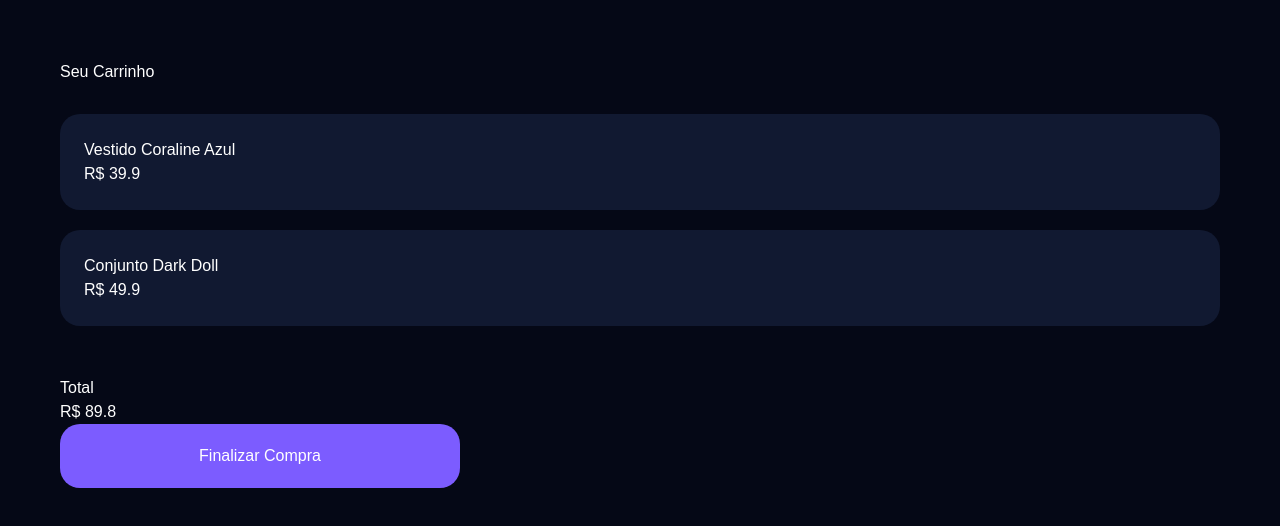
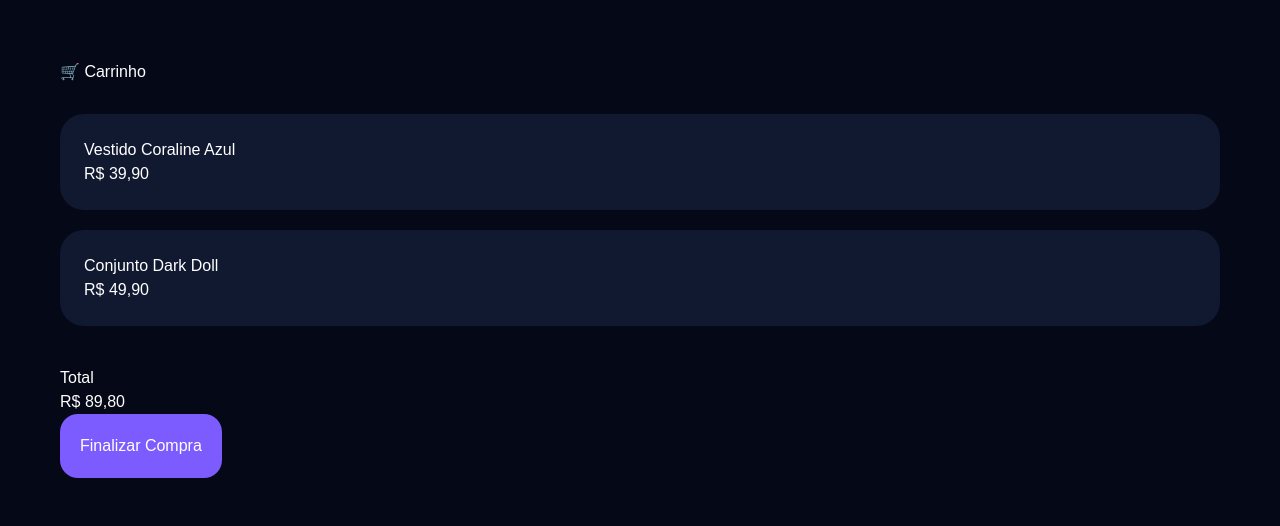
Before and after one commit to Coraline-Fits/coraline-fits, a Next.js app: page /carrinho in a window 1280 px wide. Shown: the top 526 px of the page. Built offline with nearby package versions, Linux system fonts and the light colour scheme.

Commit message:
carrinho

```diff
--- a/app/carrinho/page.tsx
+++ b/app/carrinho/page.tsx
@@ -1,31 +1,4 @@
 export default function Carrinho(){
-
-const itens=[
-
-{
-nome:
-"Vestido Coraline Azul",
-
-preco:
-39.90
-},
-
-{
-nome:
-"Conjunto Dark Doll",
-
-preco:
-49.90
-}
-
-]
-
-const total=
-itens.reduce(
-(a,b)=>
-a+b.preco,
-0
-)
 
 return(
 
@@ -39,78 +12,77 @@ color:"white"
 >
 
 <h1>
-Seu Carrinho
+🛒 Carrinho
 </h1>
 
 <div
 style={{
+marginTop:30,
 display:"grid",
-gap:20,
-marginTop:30
+gap:20
 }}
 >
 
-{
-
-itens.map(
-(item)=>
-
 <div
-key={item.nome}
-
 style={{
 background:"#111931",
 padding:24,
-borderRadius:20
+borderRadius:24
 }}
 >
 
 <h2>
-{item.nome}
+Vestido Coraline Azul
 </h2>
 
 <p>
-R$ {item.preco}
+R$ 39,90
 </p>
-
-</div>
-
-)
-
-}
 
 </div>
 
 <div
 style={{
-marginTop:50
+background:"#111931",
+padding:24,
+borderRadius:24
 }}
 >
 
 <h2>
+Conjunto Dark Doll
+</h2>
 
+<p>
+R$ 49,90
+</p>
+
+</div>
+
+</div>
+
+<div
+style={{
+marginTop:40
+}}
+>
+
+<h2>
 Total
-
 </h2>
 
 <h1>
-
-R$ {total}
-
+R$ 89,80
 </h1>
 
 <button
-
 style={{
 padding:20,
-width:400,
-maxWidth:"100%",
 background:"#7c5cff",
+color:"white",
 border:"none",
-borderRadius:20,
-color:"white"
+borderRadius:18
 }}
-
 >
 
 Finalizar Compra
```
